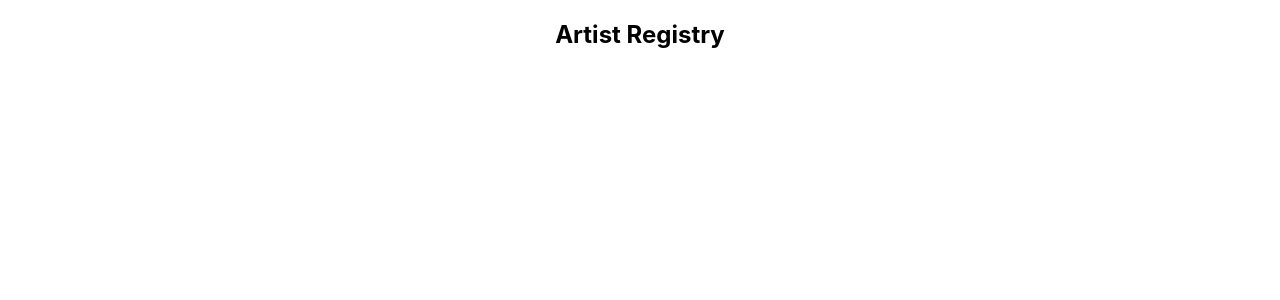
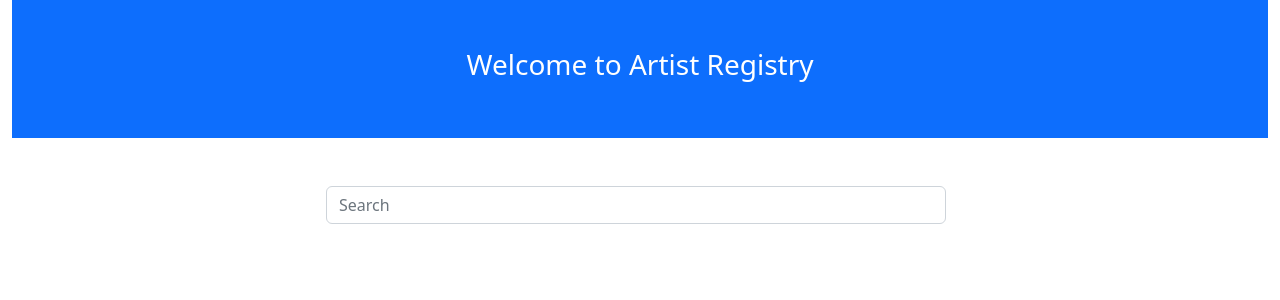
Before and after one commit to Sujanabhandari/artists_registry_frontend, a React (Create React App) app: page / in a window 1280 px wide. Shown: the top 300 px of the page. Built offline with nearby package versions, Linux system fonts and the light colour scheme.

Commit message:
Search artist by name and display in card

```diff
--- a/package.json
+++ b/package.json
@@ -6,12 +6,17 @@
     "@emotion/react": "^11.10.5",
     "@emotion/styled": "^11.10.5",
     "@mui/material": "^5.11.0",
+    "@mui/x-data-grid": "^5.17.14",
     "@testing-library/jest-dom": "^5.16.5",
     "@testing-library/react": "^13.4.0",
     "@testing-library/user-event": "^13.5.0",
+    "axios": "^1.2.1",
+    "bootstrap": "^5.2.3",
+    "lodash": "^4.17.21",
     "react": "^18.2.0",
     "react-dom": "^18.2.0",
     "react-scripts": "5.0.1",
+    "uuid": "^9.0.0",
     "web-vitals": "^2.1.4"
   },
   "scripts": {
--- a/src/App.js
+++ b/src/App.js
@@ -1,9 +1,34 @@
-import './App.css';
+import { useEffect, useState, useRef } from "react";
+import axios from 'axios';
+import ArtistInfo from "./components/ArtistInfo";
+import { debounce } from 'lodash';
 
 function App() {
+  const [artists, setArtists] = useState([]);
+  const input_field = useRef(null);
+
+  const handleChange = debounce(async (e) => {
+    try {
+      const { data } = await axios.get(`http://localhost:3000/api/artists?name=${e.target.value}`);
+      setArtists(data);
+    } catch (error) {
+      console.log(error);
+    }
+  }, 150);
+
   return (
-    <div className="App">
-     <h2>Artist Registry</h2>
+    <div className="container-fluid">
+      <div className='bg-primary py-5 w-auto d-flex align-items-center justify-content-center'>
+        <h3 className='text-white'>Welcome to Artist Registry</h3>
+      </div>
+      <form className="d-flex mx-0 mx-md-auto d-noned-md-inline-flex search col col-md-6 order-1 order-md-2 mt-5" role="search">
+        <input className="form-control me-2" type="search"
+          placeholder="Search" aria-label="Search"
+          onChange={handleChange}
+          ref={input_field}
+        />
+      </form>
+      <ArtistInfo artists={artists} />
     </div>
   );
 }
--- /dev/null
+++ b/src/components/ArtistInfo.js
@@ -0,0 +1,32 @@
+/* eslint-disable jsx-a11y/alt-text */
+import * as React from "react";
+
+const ArtistInfo = ({artists}) => {
+
+  return (
+    <>
+      <section className="mt-5">
+        <div className="container px-0">
+          <div className="row row-cols-1 row-cols-sm-2 row-cols-md-3 g-3">
+            {artists?.map((artist, index) => (
+             <div className="card m-2" style={{width: "18rem"}}>
+             <div class="card-body">
+               <h5 class="card-title">{artist.name}</h5>
+               <p class="card-text">Listeners{artist.listeners}</p>
+               <p class="card-text">Mbid {artist.mbid}</p>
+               <a href={artist.url} class="btn btn-primary" target="_blank" rel="noreferrer">URL</a>
+             </div>
+           </div>
+            ))}
+
+
+          </div>
+
+        </div>
+
+      </section>
+    </>
+  );
+};
+
+export default ArtistInfo;
--- a/src/index.js
+++ b/src/index.js
@@ -3,6 +3,11 @@ import ReactDOM from 'react-dom/client';
 import './index.css';
 import App from './App';
 import reportWebVitals from './reportWebVitals';
+
+
+import 'bootstrap/dist/css/bootstrap.min.css';
+import 'bootstrap/dist/css/bootstrap.css';
+
 
 const root = ReactDOM.createRoot(document.getElementById('root'));
 root.render(
```
Also changed, not shown: src/components/Artist.js (deleted), 1 other file (tests, documents, lock files or other folders).
